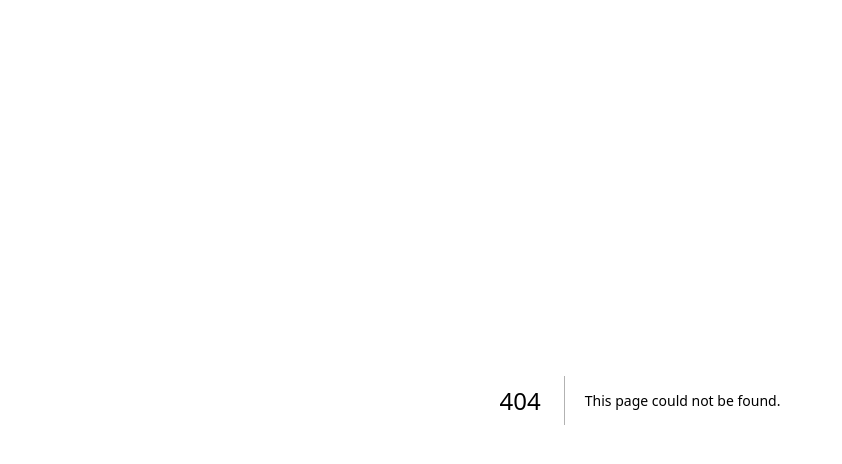
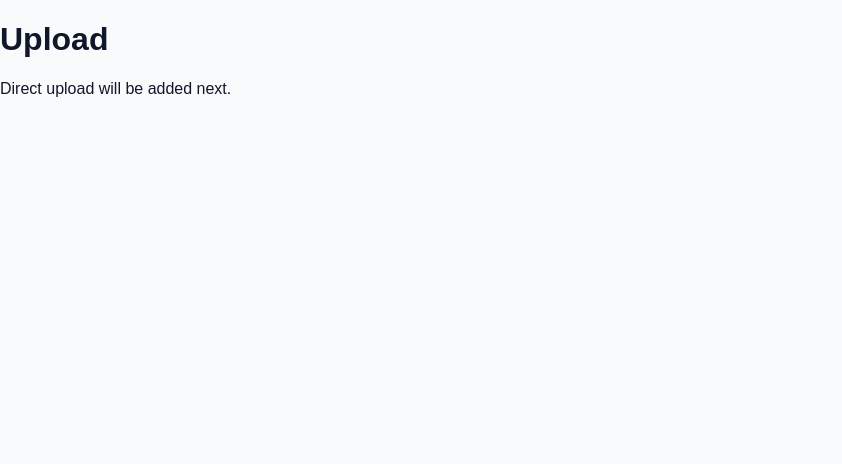
Before and after one commit to DrDewan/roundai, a Next.js app: page /upload in a window 1280 px wide. Before the commit this address had no page. Shown: the top 464 px of the page, without its empty margins (0-842 px from the left). Built offline with nearby package versions, Linux system fonts and the light colour scheme.

Commit message:
Add upload page

```diff
--- /dev/null
+++ b/src/app/upload/page.tsx
@@ -0,0 +1,3 @@
+export default function UploadPage() {
+  return <main><h1>Upload</h1><p>Direct upload will be added next.</p></main>;
+}
```
